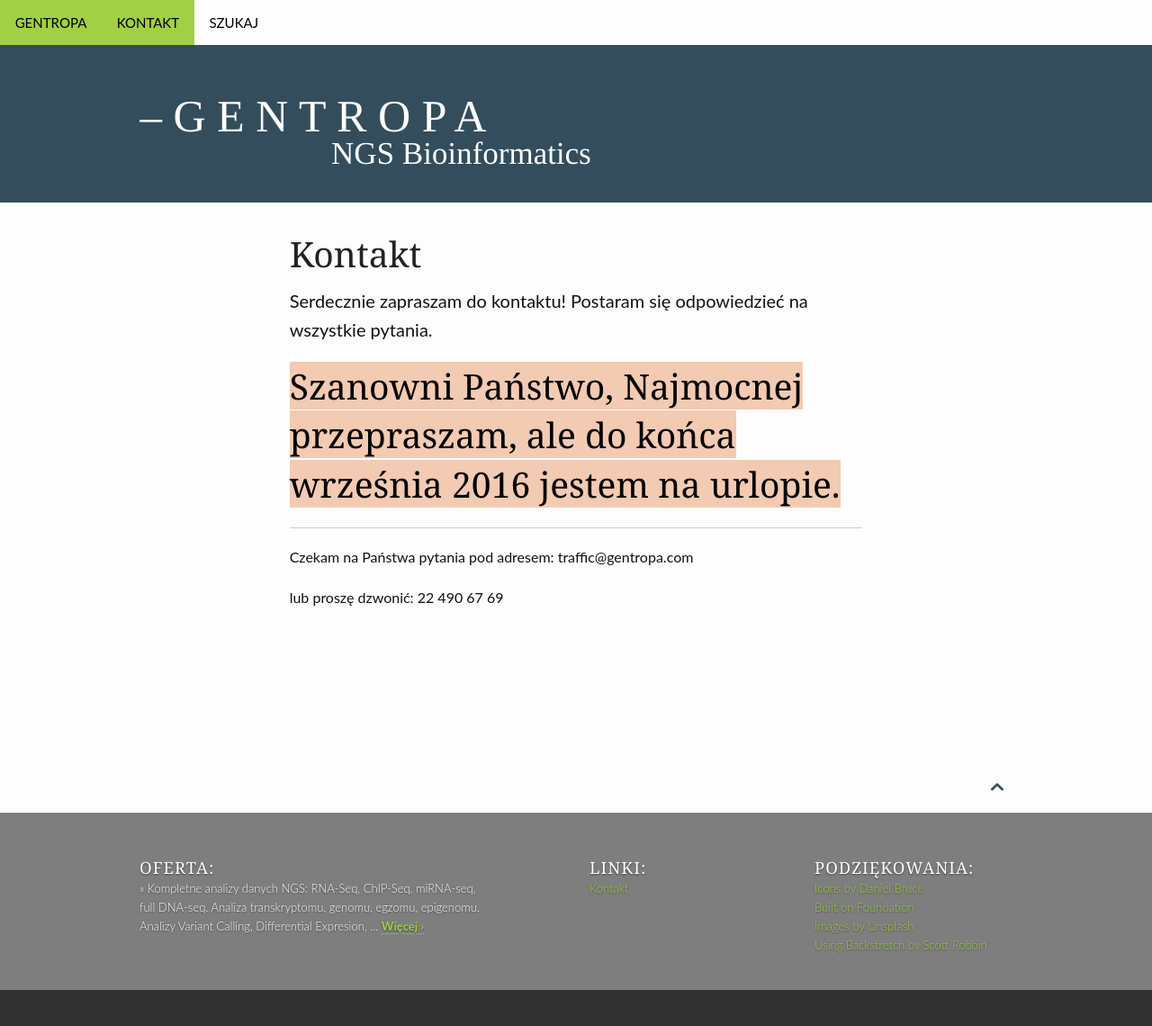
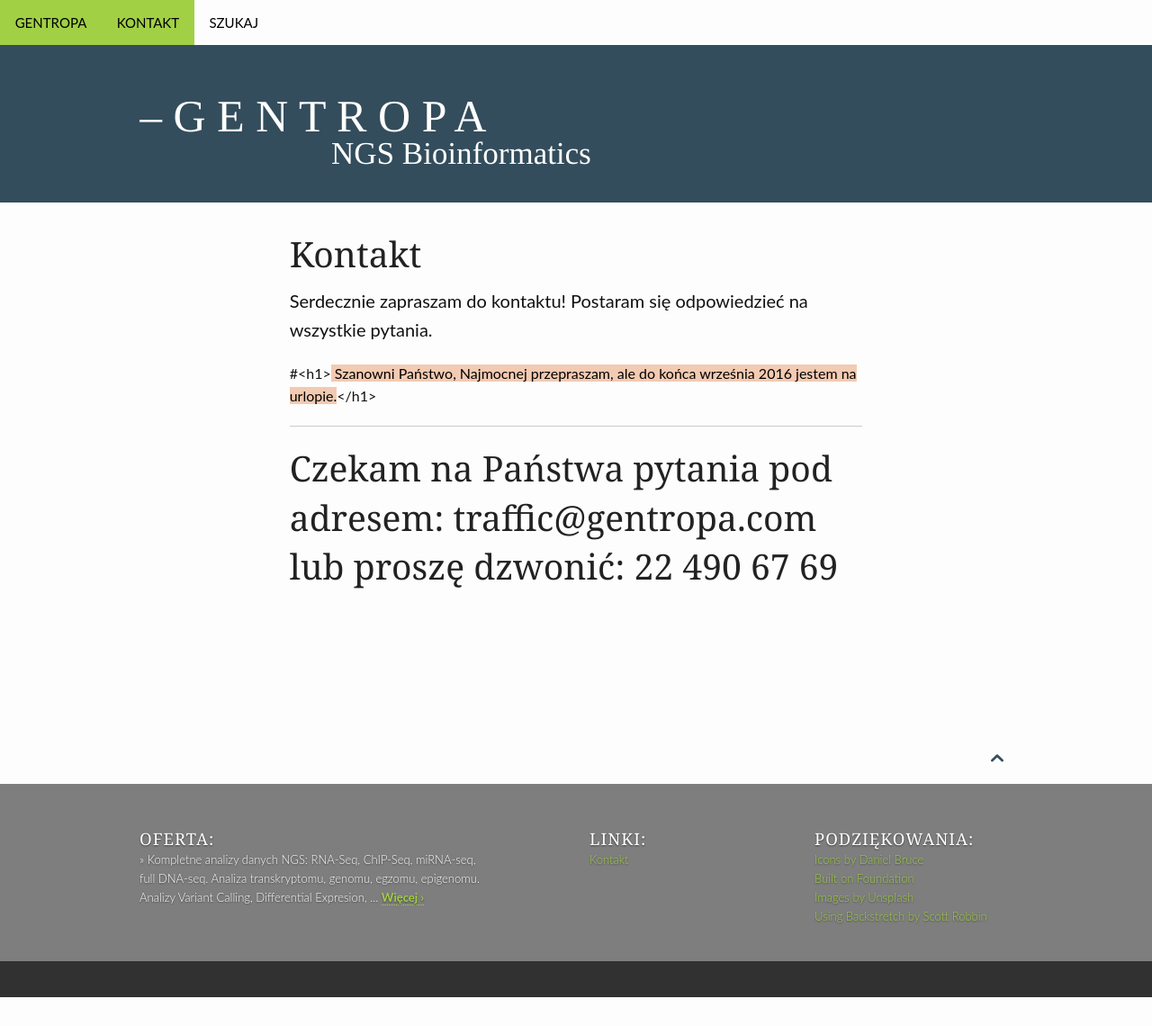
Before and after one commit to gentropa/gentropa.github.io, a Jekyll site: the page built from pages/contact.md, in a window 1280 px wide. Shown: the whole page at 90% size. Built offline with Jekyll 4.4.1, drawn with Linux system fonts in a browser that asks for light colours; after the commit the page ends 1108 px from its top, so only the background shows below that; part of the change alters nothing that is shown.

```diff
--- a/pages/contact.md
+++ b/pages/contact.md
@@ -1,14 +1,16 @@
 ---
 layout: page
 title: "Kontakt"
-meta_title: "Contact and use our contact form"
+meta_title: "Kontakt do mnie"
 #subheadline: "Wufoo-powered contact forms"
 teaser: "Serdecznie zapraszam do kontaktu! Postaram się odpowiedzieć na wszystkie pytania."
 permalink: "/contact/"
 ---
-<h1><mark> Szanowni Państwo, Najmocnej przepraszam, ale do końca września 2016 jestem na urlopie.</mark></h1>
+#<h1><mark> Szanowni Państwo, Najmocnej przepraszam, ale do końca września 2016 jestem na urlopie.</mark></h1>
 <hr>
 
+<h1>
 Czekam na Państwa pytania pod adresem: traffic@gentropa.com
 
 lub proszę dzwonić: 22 490 67 69
+</h1>
```
